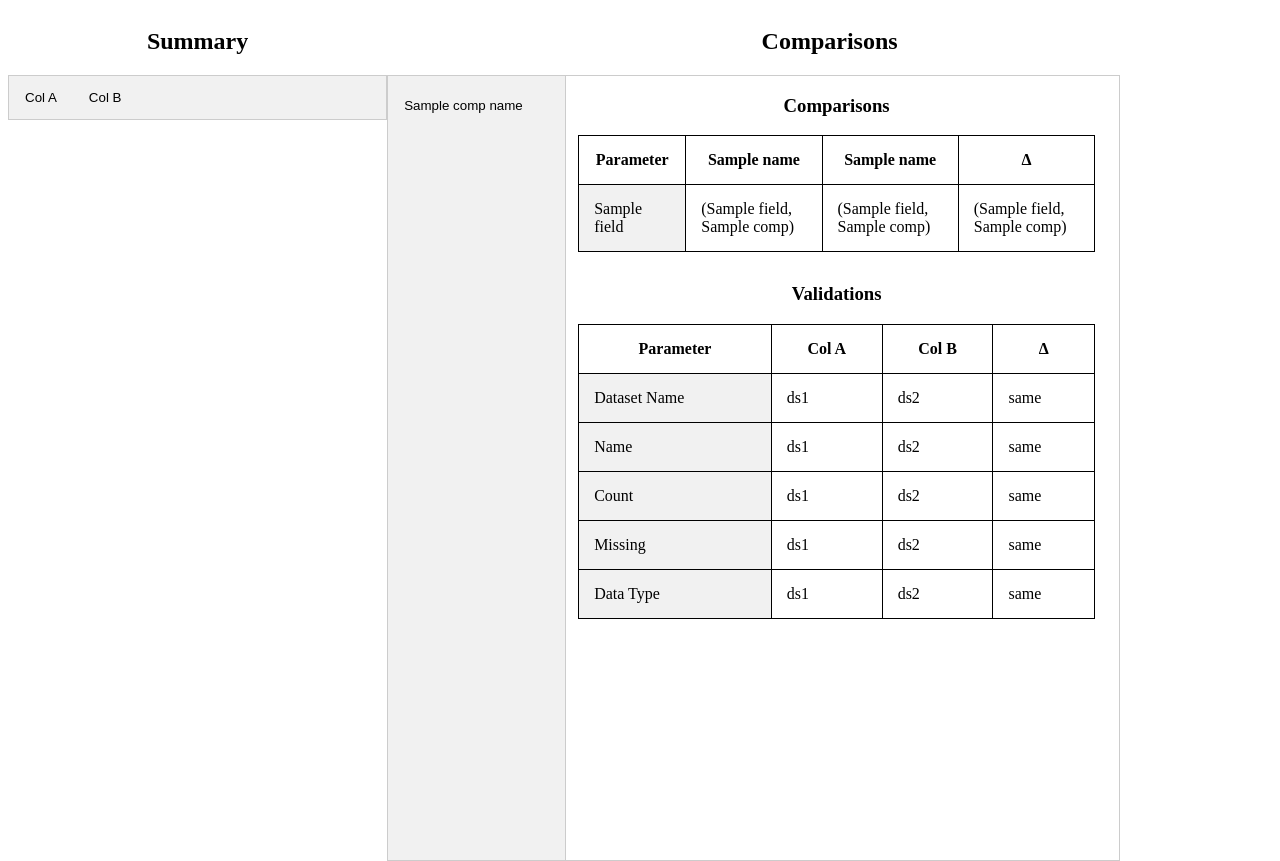
After one commit to culight/data_comparator, a Python web app: template data_comparator/ui/templates/template_validations.html in a window 1280 px wide. The commit adds this page. Run offline with Jinja, Linux system fonts and the light colour scheme; the template is opened without the code that fills it: most values are stand-ins (such as "Sample title", 1, 10 or a date in 2020).

```diff
--- /dev/null
+++ b/data_comparator/ui/templates/template_validations.html
@@ -0,0 +1,72 @@
+{% extends "base_layout.html" %}
+{% block vertical_tabs %}
+{% for comp_name in comp_names %}
+<button class="tablinks" onclick="openTab(event, 'comp{{loop.index}}', 'vert')">{{comp_name}}</button>
+{% endfor %}
+{% endblock %}
+{% block comparison_tables %}
+{% for name, comp in comps.items() %}
+<div id="comp{{loop.index}}" class="vert_tabcontent">
+    <div class="comparison_table" id="comparison">
+        <h3>Comparisons</h3>
+        <table class="table" id="comparison">
+            <tr>
+                <th>Parameter</th>
+                <th>{{comp["name"][0]}}</th>
+                <th>{{comp["name"][1]}}</th>
+                <th>Δ</th>
+            </tr>
+            {% for field, values in comp.items() %}
+            <tr class="comparison_row">
+                <td class="key-col">{{field}}</td>
+                <td class="val-col">{{values[0]}}</td>
+                <td class="val-col">{{values[1]}}</td>
+                <td class="val-col">{{values[2]}}</td>
+            </tr>
+            {% endfor %}
+        </table>
+    </div>
+    <div class="comparison_table" id="validation">
+        <h3>Validations</h3>
+        <table class="table" id="comparison">
+            <tr>
+                <th>Parameter</th>
+                <th>Col A</th>
+                <th>Col B</th>
+                <th>Δ</th>
+            </tr>
+            <tr class="comparison_row">
+                <td class="key-col">Dataset Name</td>
+                <td class="val-col">ds1</td>
+                <td class="val-col">ds2</td>
+                <td class="val-col">same</td>
+            </tr>
+            <tr class="comparison_row">
+                <td class="key-col">Name</td>
+                <td class="val-col">ds1</td>
+                <td class="val-col">ds2</td>
+                <td class="val-col">same</td>
+            </tr>
+            <tr class="comparison_row">
+                <td class="key-col">Count</td>
+                <td class="val-col">ds1</td>
+                <td class="val-col">ds2</td>
+                <td class="val-col">same</td>
+            </tr>
+            <tr class="comparison_row">
+                <td class="key-col">Missing</td>
+                <td class="val-col">ds1</td>
+                <td class="val-col">ds2</td>
+                <td class="val-col">same</td>
+            </tr>
+            <tr class="comparison_row">
+                <td class="key-col">Data Type</td>
+                <td class="val-col">ds1</td>
+                <td class="val-col">ds2</td>
+                <td class="val-col">same</td>
+            </tr>
+        </table>
+    </div>
+</div>
+{% endfor %}
+{% endblock %}
```
Also changed, not shown: data_comparator/app.py (+13 -5 lines), data_comparator/ui/templates/template.html (+2 -43 lines), 1 other file.
